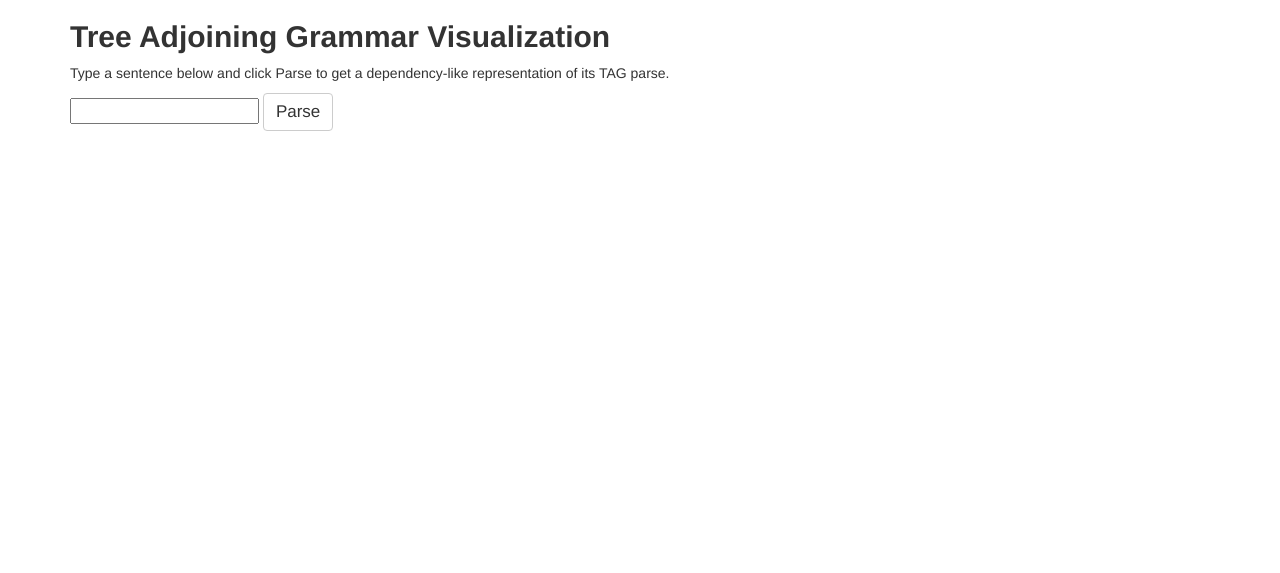
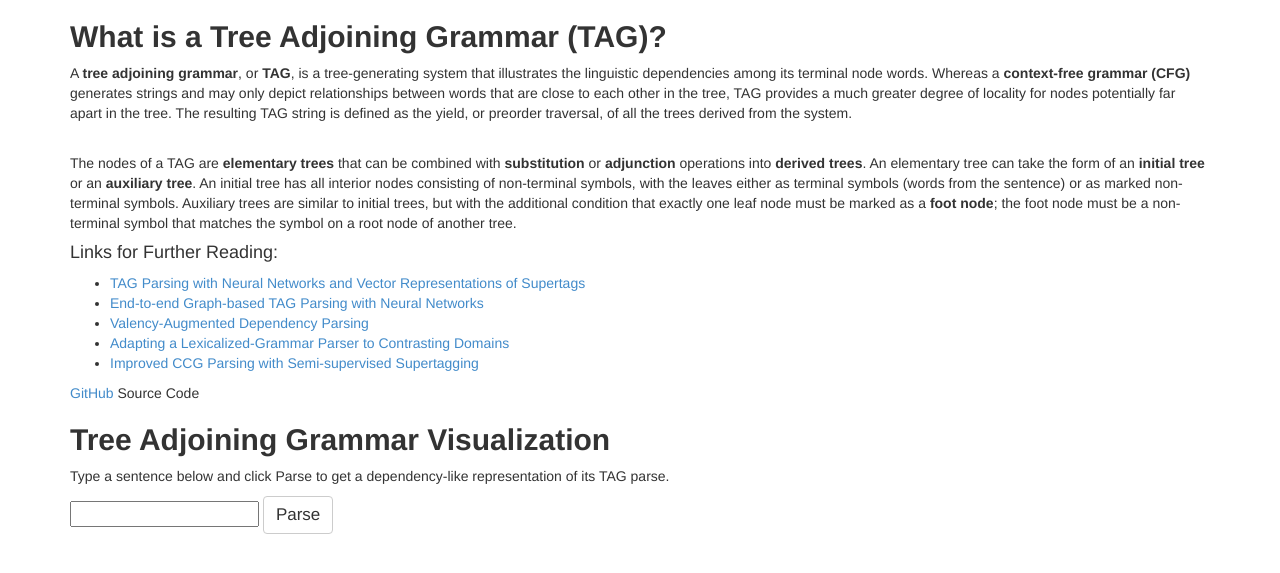
Before and after one commit to viking-sudo-rm/TAGParserDemo, a Django app: page / in a window 1280 px wide. Shown: the top 573 px of the page. Run offline with Django 3.2, Linux system fonts and the light colour scheme; some libraries are stand-ins or nearby versions.

Commit message:
added preliminary description of TAG, links to papers, link to GitHub repo

```diff
--- a/demo/templates/demo/index.html
+++ b/demo/templates/demo/index.html
@@ -16,6 +16,20 @@
 <!-- <script type="text/javascript" src="{% static 'demo/jquery-3.3.1.min.js' %}"></script> -->
 
 <div class="container">
+<h2>What is a Tree Adjoining Grammar (TAG)?</h2>
+<p>A <b>tree adjoining grammar</b>, or <b>TAG</b>, is a tree-generating system that illustrates the linguistic dependencies among its terminal node words. Whereas a <b>context-free grammar (CFG)</b> generates strings and may only depict relationships between words that are close to each other in the tree, TAG provides a much greater degree of locality for nodes potentially far apart in the tree. The resulting TAG string is defined as the yield, or preorder traversal, of all the trees derived from the system.</p>
+<br>
+<p>The nodes of a TAG are <b>elementary trees</b> that can be combined with <b>substitution</b> or <b>adjunction</b> operations into <b>derived trees</b>. An elementary tree can take the form of an <b>initial tree</b> or an <b>auxiliary tree</b>. An initial tree has all interior nodes consisting of non-terminal symbols, with the leaves either as terminal symbols (words from the sentence) or as marked non-terminal symbols. Auxiliary trees are similar to initial trees, but with the additional condition that exactly one leaf node must be marked as a <b>foot node</b>; the foot node must be a non-terminal symbol that matches the symbol on a root node of another tree.</p>
+<h4>Links for Further Reading:</h4>
+<ul>
+	<li><a href="http://www.aclweb.org/anthology/D17-1180">TAG Parsing with Neural Networks and Vector Representations of Supertags</a></li>
+	<li><a href="http://aclweb.org/anthology/N18-1107">End-to-end Graph-based TAG Parsing with Neural Networks</a></li>
+	<li><a href="http://www.cs.cornell.edu/~tianze/papers/emnlp18.pdf">Valency-Augmented Dependency Parsing</a></li>
+	<li><a href="http://www.aclweb.org/anthology/D08-1050">Adapting a Lexicalized-Grammar Parser to Contrasting Domains</a></li>
+	<li><a href="http://aclweb.org/anthology/Q14-1026">Improved CCG Parsing with Semi-supervised Supertagging</a></li>
+</ul>
+
+<p><a href="https://github.com/viking-sudo-rm/TAGParserDemo">GitHub</a> Source Code</p>
 
 <h2>Tree Adjoining Grammar Visualization</h2>
 <p>Type a sentence below and click Parse to get a dependency-like representation of its TAG parse.</p>
```
